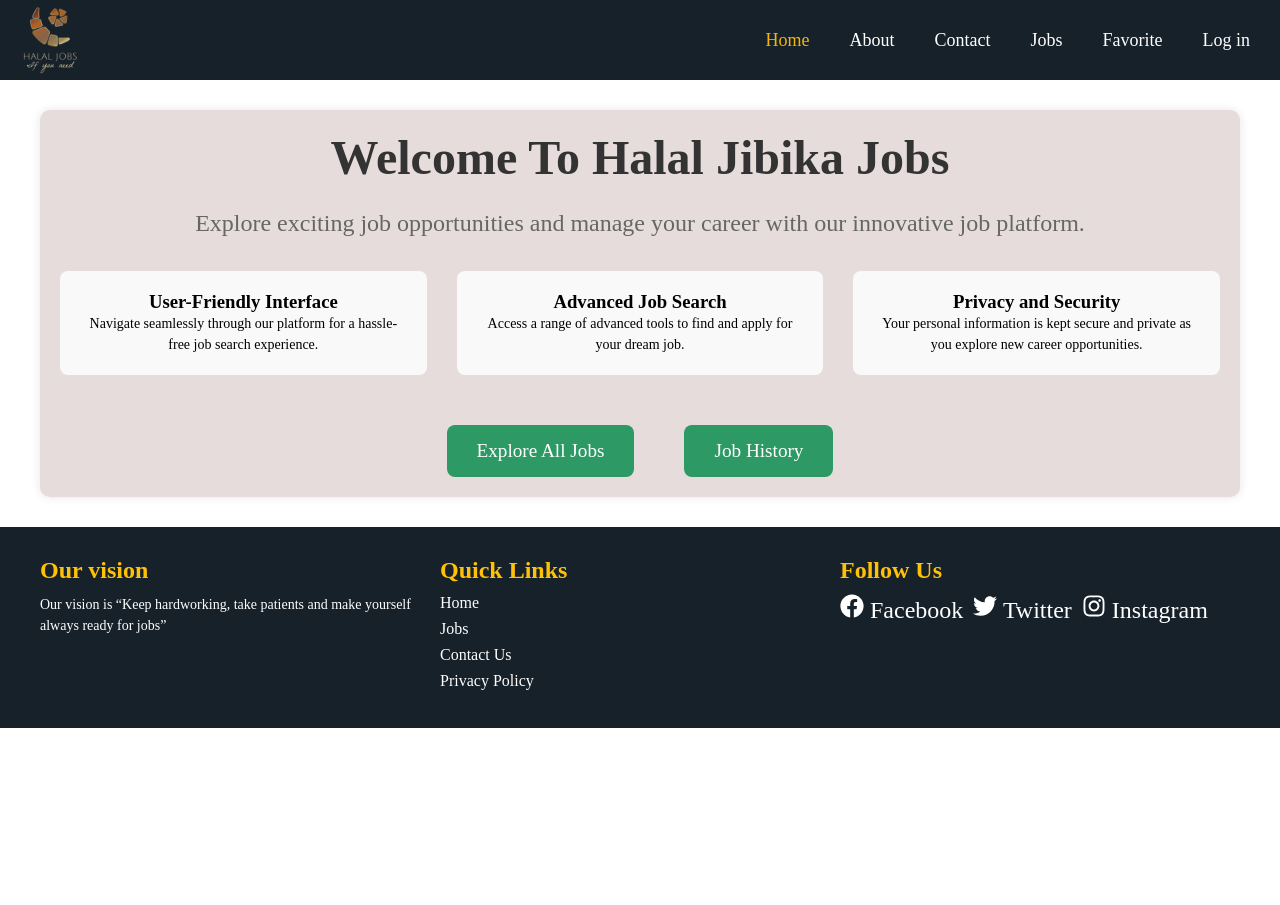
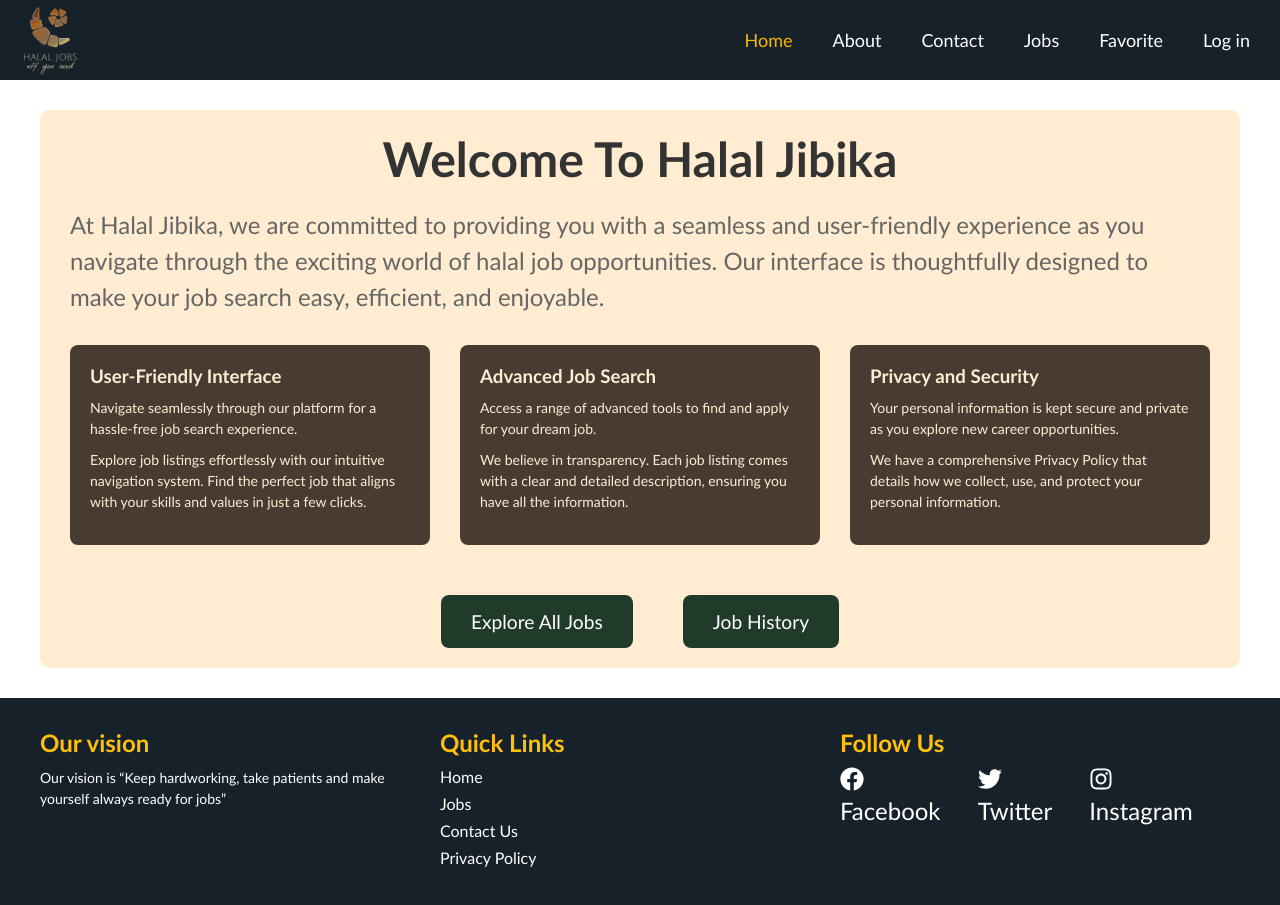
Before and after one commit to ssSobuj/Halal-Jibika, a React (Vite) app: page / in a window 1280 px wide. Before the commit the page ends 800 px from the top, so only its background shows below. Built offline with nearby package versions, Linux system fonts and the light colour scheme; no server answers.

Commit message:
reDesign home and about page

```diff
--- a/src/App.css
+++ b/src/App.css
@@ -1,4 +1,4 @@
-@import url('https://fonts.googleapis.com/css?family=Lato&display=swap');
+@import url("https://fonts.googleapis.com/css?family=Lato&display=swap");
 
 /* :root {
   --box-shadow: 0 1px 3px rgba(0, 0, 0, 0.12), 0 1px 2px rgba(0, 0, 0, 0.24);
@@ -159,3 +159,8 @@ input[type='number'] {
     width: 300px;
   }
 } */
+
+main {
+  font-family: "Trebuchet MS", "Lucida Sans Unicode", "Lucida Grande",
+    "Lucida Sans", Arial, sans-serif;
+}
--- a/src/App.jsx
+++ b/src/App.jsx
@@ -3,9 +3,9 @@ import MainLayut from "./layout/mainlayOut/MainLayut";
 
 function App() {
   return (
-    <>
+    <main>
       <MainLayut />
-    </>
+    </main>
   );
 }
 
--- a/src/pages/about/about.css
+++ b/src/pages/about/about.css
@@ -2,9 +2,8 @@
   max-width: 800px;
   margin: 30px auto;
   padding: 20px;
-  background-color: #d8c6c6;
-  box-shadow: 0 0 10px rgba(0, 0, 0, 0.1);
-  border-radius: 10px;
+  background-color: #FFEcd1;
+    border-radius: 10px;
 }
 
 .about-container .title {
@@ -26,7 +25,7 @@
 }
 
 .about-container button {
-  background-color: #007bff; /* Button background color */
+  background-color: #203B2A; /* Button background color */
   color: #fff; /* Button text color */
   padding: 10px 20px;
   font-size: 1em;
@@ -37,5 +36,5 @@
 }
 
 .about-container button:hover {
-  background-color: #0056b3; /* Darker color on hover */
+  background-color: #1f5d3f; /* Darker color on hover */
 }
--- a/src/pages/homePage/Home.jsx
+++ b/src/pages/homePage/Home.jsx
@@ -11,10 +11,12 @@ export default function Home() {
   return (
     <>
       <div className="home-container">
-        <h2 className="title">Welcome To Halal Jibika Jobs</h2>
+        <h2 className="title">Welcome To Halal Jibika</h2>
         <p className="description">
-          Explore exciting job opportunities and manage your career with our
-          innovative job platform.
+          At Halal Jibika, we are committed to providing you with a seamless and
+          user-friendly experience as you navigate through the exciting world of
+          halal job opportunities. Our interface is thoughtfully designed to
+          make your job search easy, efficient, and enjoyable.
         </p>
         <div className="home-features">
           <div className="feature">
@@ -23,6 +25,12 @@ export default function Home() {
               Navigate seamlessly through our platform for a hassle-free job
               search experience.
             </p>
+            <p>
+              {" "}
+              Explore job listings effortlessly with our intuitive navigation
+              system. Find the perfect job that aligns with your skills and
+              values in just a few clicks.
+            </p>
           </div>
           <div className="feature">
             <h3>Advanced Job Search</h3>
@@ -30,12 +38,20 @@ export default function Home() {
               Access a range of advanced tools to find and apply for your dream
               job.
             </p>
+            <p>
+              We believe in transparency. Each job listing comes with a clear
+              and detailed description, ensuring you have all the information.
+            </p>
           </div>
           <div className="feature">
             <h3>Privacy and Security</h3>
             <p>
               Your personal information is kept secure and private as you
               explore new career opportunities.
+            </p>
+            <p>
+              We have a comprehensive Privacy Policy that details how we
+              collect, use, and protect your personal information.
             </p>
           </div>
         </div>
--- a/src/pages/homePage/home.css
+++ b/src/pages/homePage/home.css
@@ -11,9 +11,8 @@
   flex-direction: column;
   max-width: 1200px;
   margin: 30px auto;
-  padding: 20px;
-  background-color: #e6dcdc;
-  box-shadow: 0 0 10px rgba(0, 0, 0, 0.1);
+  padding: 20px 30px;
+  background-color: #FFEcd1;
   border-radius: 10px;
 
 }
@@ -40,16 +39,22 @@
 .home-features .feature {
   text-align: center;
   padding: 20px;
-  background-color: #f9f9f9;
+  background-color: #483C32;
+  color: #FFECD1;
   border-radius: 8px;
   margin-bottom: 20px;
+  height: 200px;
+  display: flex;
+  flex-direction: column;
+  text-align: start;
+  gap: 10px;
 }
 
 .home-button {
   padding: 15px 30px;
   font-size: 1.2em;
   text-decoration: none;
-  background-color: #2D9965;
+  background-color: #203B2A;
   color: #fff;
   border-radius: 8px;
   cursor: pointer;
```
